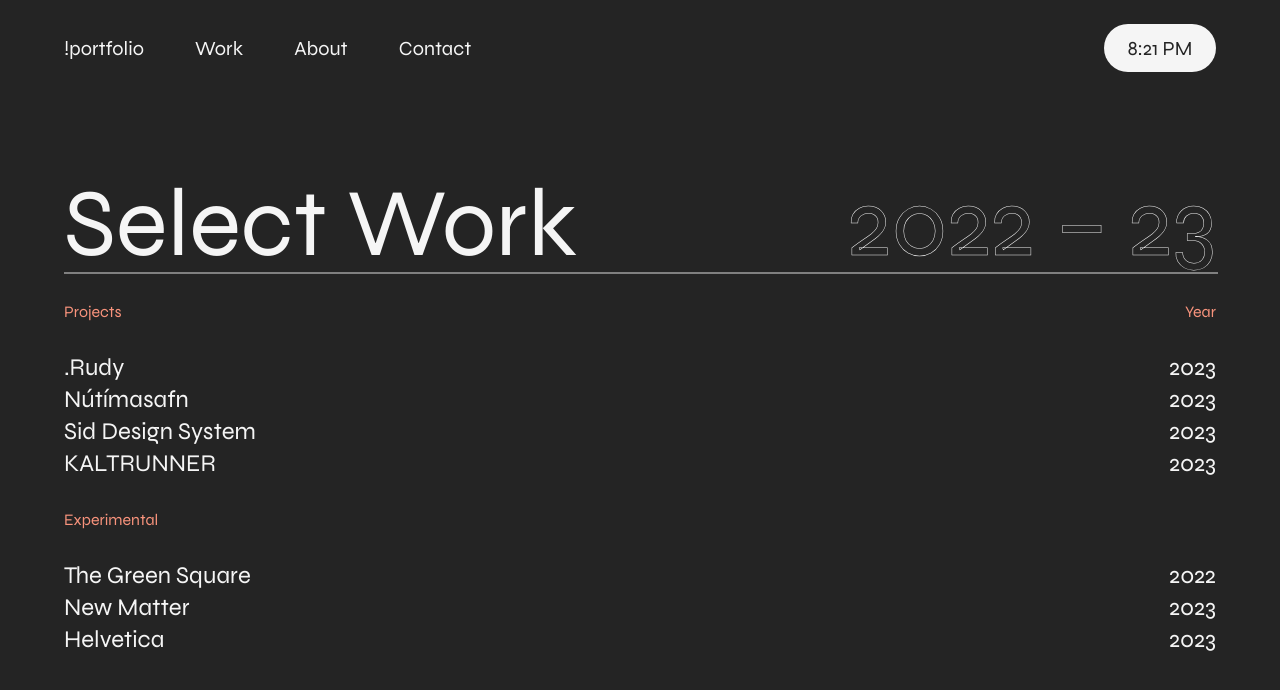
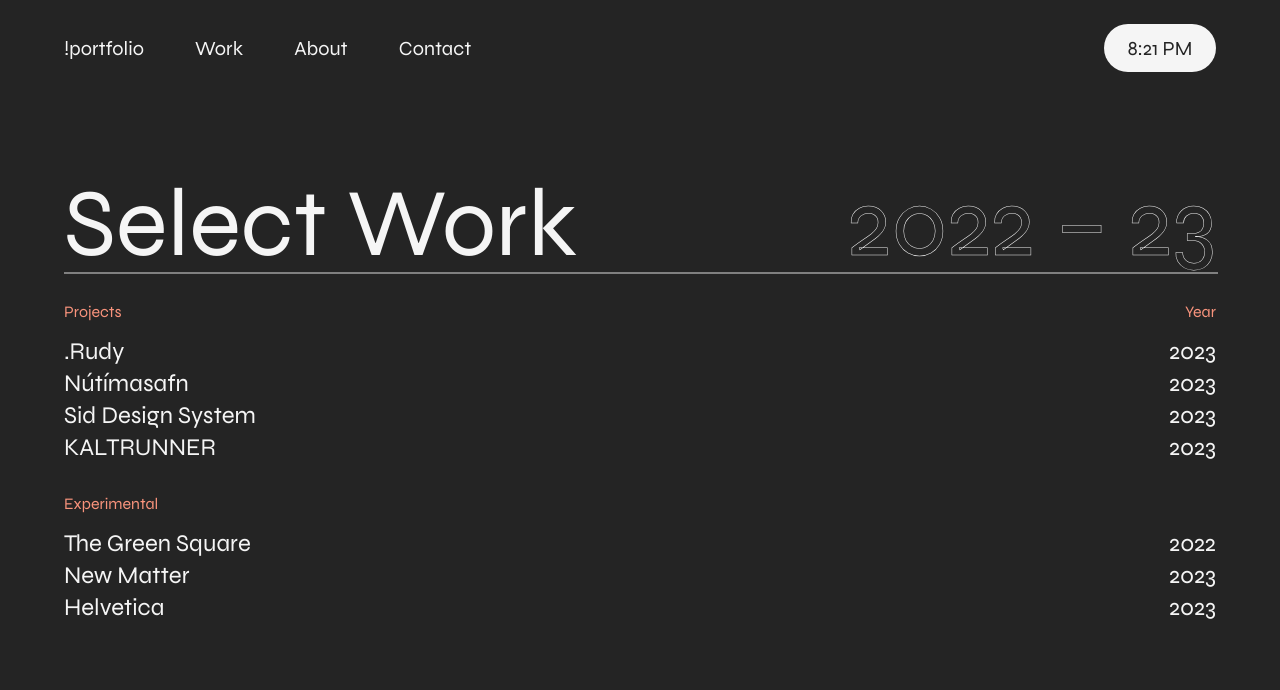
Before and after one commit to Kaltrunner/Portfolio-3, a React (Vite) app: page /work in a window 1280 px wide. Shown: the top 690 px of the page. Built offline with nearby package versions, Linux system fonts and the light colour scheme; a web font is replaced by a local one.

Commit message:
margin update

```diff
--- a/src/assets/Work/work.css
+++ b/src/assets/Work/work.css
@@ -30,7 +30,7 @@
     font-size: 2vh;
     height: 6vh;
     margin-top: 2vh;
-    margin-bottom: 2vh;
+    /* margin-bottom: 2vh; */
     color: #F8937C;
 }
 
@@ -91,7 +91,7 @@
 }
 
 #row-1:hover {
-    cursor: pointer;
+    /* cursor: pointer; */
     background-color: #F8937C;
     color:#242424;
 }
```
